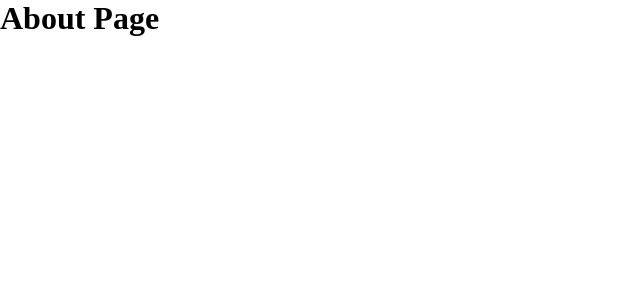
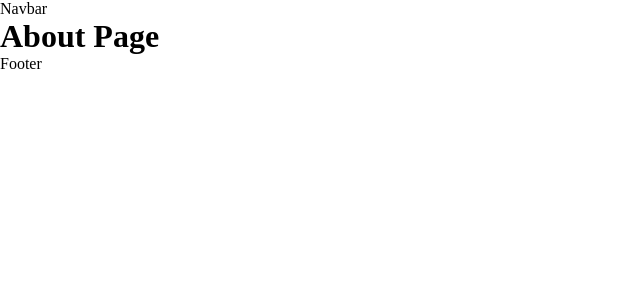
Before and after one commit to gui-cordeiro22/blog, a React (Vite) app: page /sobre in a window 1280 px wide. Shown: the top 300 px of the page, without its empty margins (0-640 px from the left). Built offline with nearby package versions, Linux system fonts and the light colour scheme.

Commit message:
feat: layout integration

```diff
--- a/src/components/pages/about/about.page.tsx
+++ b/src/components/pages/about/about.page.tsx
@@ -1,5 +1,9 @@
+// Dependencies
 import React, { FunctionComponent } from "react";
 
+// Layout
+import { Layout } from "../../layouts/layout.component";
+
 export const AboutPage: FunctionComponent = () => {
-  return <h1>About Page</h1>;
+  return <Layout contentPage={<h1>About Page</h1>} />;
 };
--- a/src/components/pages/home/home.page.tsx
+++ b/src/components/pages/home/home.page.tsx
@@ -1,5 +1,9 @@
+// Dependencies
 import React, { FunctionComponent } from "react";
 
+// Layout
+import { Layout } from "../../layouts/layout.component";
+
 export const HomePage: FunctionComponent = () => {
-  return <h1>Home Page</h1>;
+  return <Layout contentPage={<h1>Home Page</h1>} />;
 };
```
